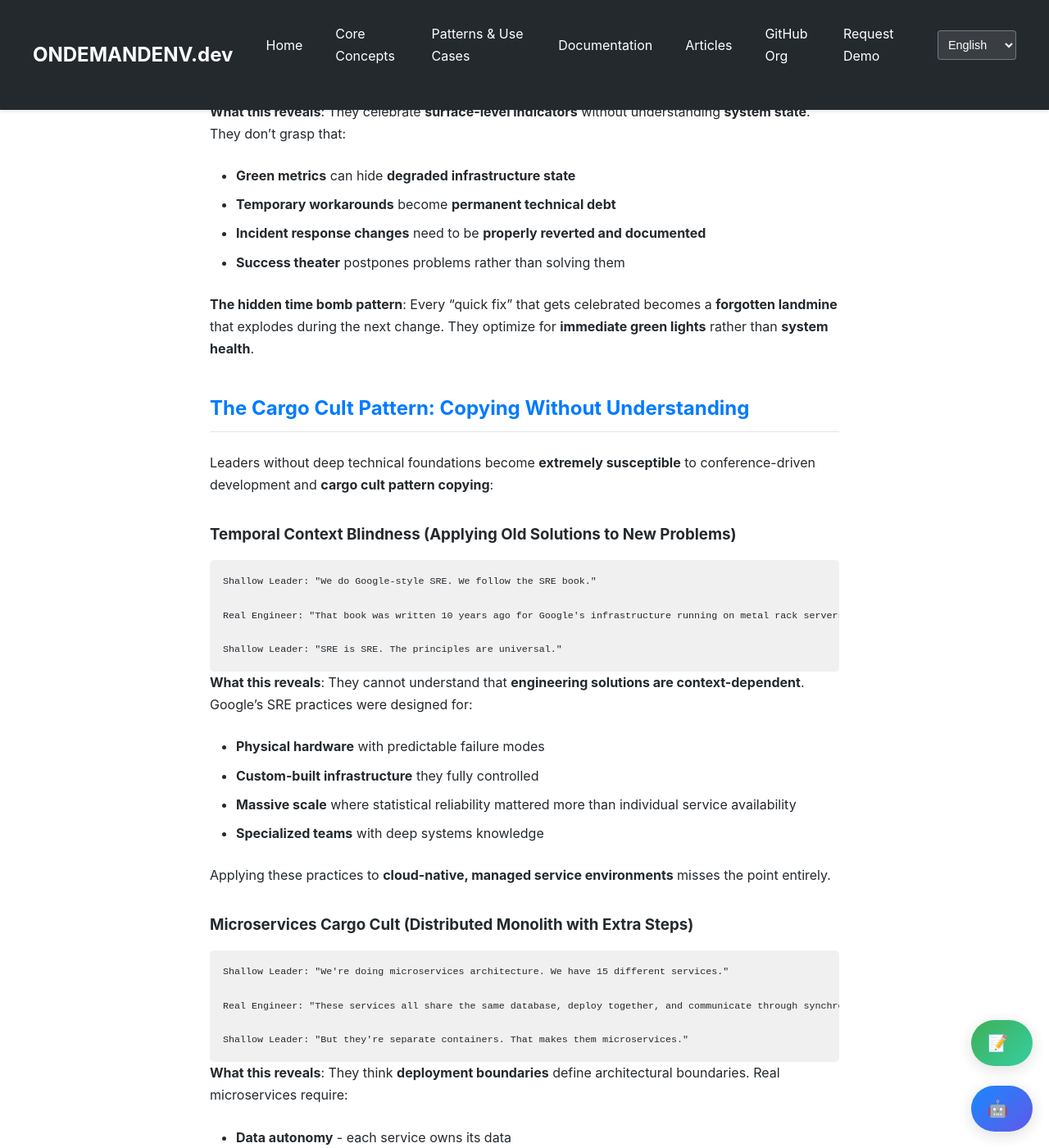
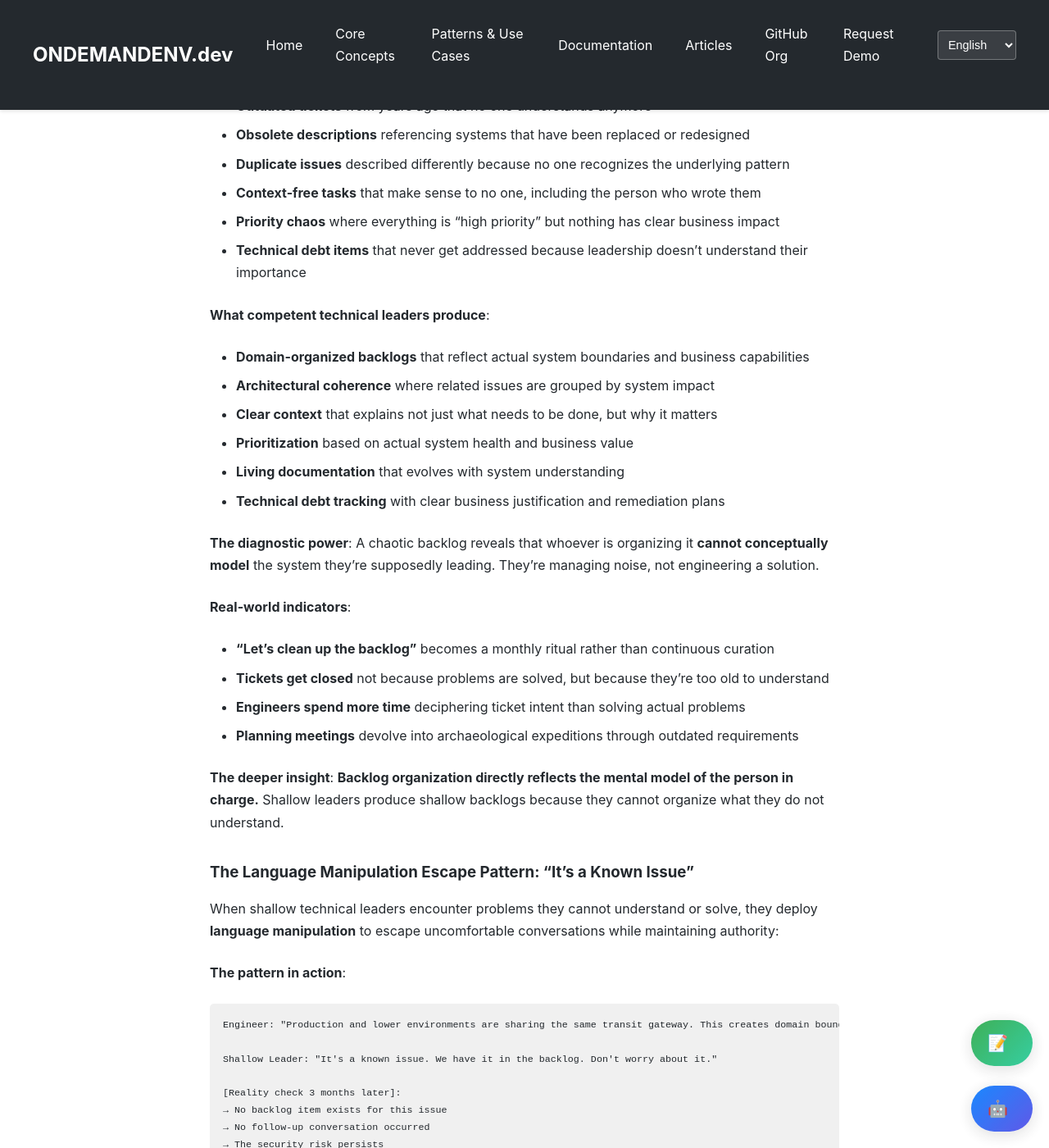
Before and after one commit to ondemandenv/ondemandenv.github.io, a Jekyll site: the page built from articles/shallow-technical-leadership-authority-problem.md, in a window 1280 px wide and 1400 px high, scrolled down 3799 px. Shown: the whole window at 82% size. Built offline with Jekyll 4.4.1, drawn with Linux system fonts in a browser that asks for light colours; a script that is not in the unit is left out; some of the changed text lies outside the part shown.

Commit message:
shallow leadership +++++ +

````diff
--- a/articles/shallow-technical-leadership-authority-problem.md
+++ b/articles/shallow-technical-leadership-authority-problem.md
@@ -110,6 +110,86 @@ Instead of precise technical language, they default to management-speak:
 - **"Move fast and break things"** → (Cannot balance velocity with maintainability)
 
 **What this reveals**: They use **vague business metaphors** because they lack the **precise technical vocabulary** needed for engineering discussions. Real engineers use specific terms (coupling, cohesion, invariants, contracts) because precision matters in technical work.
+
+### The Backlog Diagnostic: The Unmistakable Signature of Shallow Leadership
+
+**There's no better way to assess a team's technical leadership than examining their backlog.** Without domain understanding and architectural thinking, backlogs inevitably become **digital dumpsters**:
+
+**Observable backlog dysfunction patterns**:
+- **Random problem collections** with no thematic organization or architectural coherence
+- **Outdated tickets** from years ago that no one understands anymore
+- **Obsolete descriptions** referencing systems that have been replaced or redesigned
+- **Duplicate issues** described differently because no one recognizes the underlying pattern
+- **Context-free tasks** that make sense to no one, including the person who wrote them
+- **Priority chaos** where everything is "high priority" but nothing has clear business impact
+- **Technical debt items** that never get addressed because leadership doesn't understand their importance
+
+**What competent technical leaders produce**:
+- **Domain-organized backlogs** that reflect actual system boundaries and business capabilities
+- **Architectural coherence** where related issues are grouped by system impact
+- **Clear context** that explains not just what needs to be done, but why it matters
+- **Prioritization** based on actual system health and business value
+- **Living documentation** that evolves with system understanding
+- **Technical debt tracking** with clear business justification and remediation plans
+
+**The diagnostic power**: A chaotic backlog reveals that whoever is organizing it **cannot conceptually model** the system they're supposedly leading. They're managing noise, not engineering a solution.
+
+**Real-world indicators**:
+- **"Let's clean up the backlog"** becomes a monthly ritual rather than continuous curation
+- **Tickets get closed** not because problems are solved, but because they're too old to understand
+- **Engineers spend more time** deciphering ticket intent than solving actual problems
+- **Planning meetings** devolve into archaeological expeditions through outdated requirements
+
+**The deeper insight**: **Backlog organization directly reflects the mental model of the person in charge.** Shallow leaders produce shallow backlogs because they cannot organize what they do not understand.
+
+### The Language Manipulation Escape Pattern: "It's a Known Issue"
+
+When shallow technical leaders encounter problems they cannot understand or solve, they deploy **language manipulation** to escape uncomfortable conversations while maintaining authority:
+
+**The pattern in action**:
+```
+Engineer: "Production and lower environments are sharing the same transit gateway. This creates domain boundary violations and significant security risks."
+
+Shallow Leader: "It's a known issue. We have it in the backlog. Don't worry about it."
+
+[Reality check 3 months later]:
+→ No backlog item exists for this issue
+→ No follow-up conversation occurred
+→ The security risk persists
+→ The entire team has forgotten the conversation
+→ Engineer learns to stop raising technical concerns
+```
+
+**What this language manipulation accomplishes**:
+- **Terminates the conversation** before their lack of understanding becomes obvious
+- **Claims awareness** they don't actually possess ("known issue")
+- **Promises action** they have no intention of taking ("in the backlog")
+- **Dismisses the concern** without engaging with its technical merit ("don't worry")
+- **Maintains authority** by appearing informed and in control
+
+**The deeper manipulation**: **"Don't worry about it"** is particularly insidious because it:
+- **Frames the engineer's concern** as **unnecessary anxiety** rather than **technical competence**
+- **Positions the leader** as **protective and reassuring** rather than **incompetent and evasive**
+- **Makes future follow-up** seem like **pestering** rather than **due diligence**
+- **Creates social pressure** to **drop the issue** rather than **pursue resolution**
+
+**Observable patterns of this manipulation**:
+- **"That's on our radar"** (translation: "I'm hearing about this for the first time")
+- **"We're aware of that"** (translation: "I don't understand what you just said")
+- **"It's in the backlog"** (translation: "I will forget this conversation immediately")
+- **"Don't worry about that"** (translation: "Please stop exposing my ignorance")
+- **"We'll circle back on that"** (translation: "I hope you forget about this")
+
+**The competence test**: Real technical leaders respond with:
+- **Specific questions** that demonstrate understanding of the implications
+- **Timeline discussions** about when the issue can be addressed
+- **Trade-off analysis** about the risks of delaying resolution
+- **Resource allocation** to investigate or remediate the problem
+- **Follow-up scheduling** to ensure the issue receives attention
+
+**The systemic damage**: This pattern trains competent engineers to **stop identifying problems** because they learn that raising technical concerns results in **dismissive language manipulation** rather than **engineering discussion**.
+
+**The ultimate irony**: The very pattern designed to **protect authority** from **technical scrutiny** ensures that **critical problems remain unaddressed**, leading to the **production failures** that **expose the leadership incompetence** the manipulation was meant to conceal.
 
 ### Superficial Success Celebration (Green Lights Theater)
 ```
````
